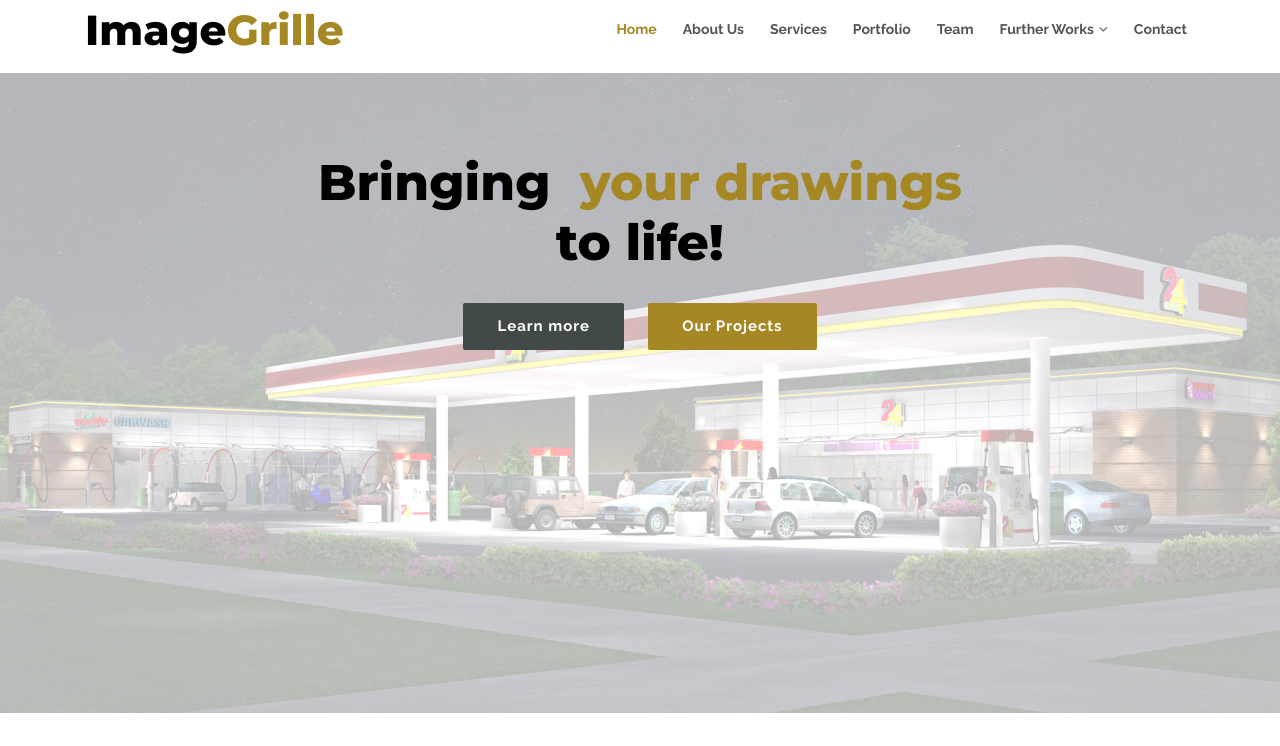
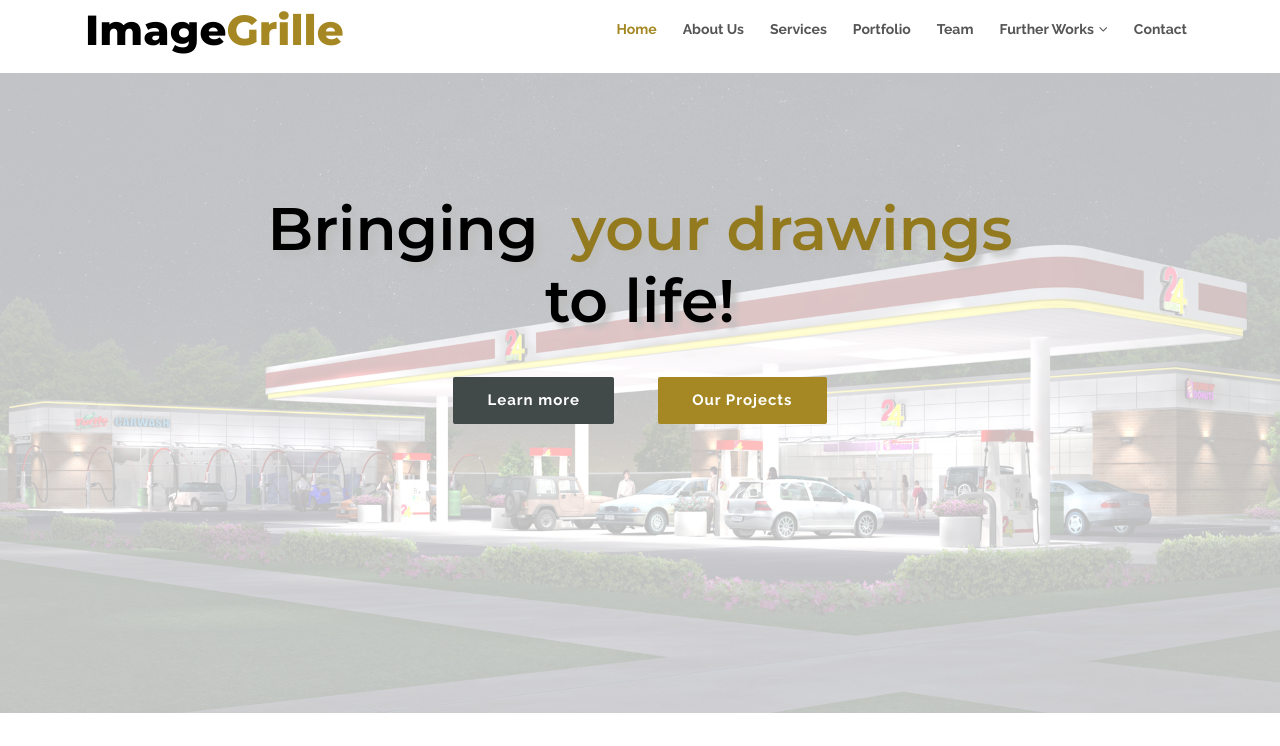
Before and after one commit to radfre/ImageGrille, a plain HTML site: page index.html in a window 1280 px wide. Shown: the part 54-800 px from the top of the page. Drawn offline with nearby package versions, Linux system fonts and the light colour scheme; files whose address does not match are found by name.

Commit message:
finalized soem desing"

```diff
--- a/assets/css/style.css
+++ b/assets/css/style.css
@@ -71,6 +71,7 @@ h1, h2, h3, h4, h5, h6 {
         bottom: 15px;
     }
 }
+
 /*--------------------------------------------------------------
 # Top Bar
 --------------------------------------------------------------*/
@@ -117,6 +118,7 @@ h1, h2, h3, h4, h5, h6 {
 #topbar .social-links a:first-child {
     border-left: 0;
 }
+
 /*--------------------------------------------------------------
 # Header
 --------------------------------------------------------------*/
@@ -158,9 +160,11 @@ h1, h2, h3, h4, h5, h6 {
         padding: 20px 0;
         height: 74px;
     }
+
     #header #logo h1 {
         font-size: 34px;
     }
+
     #header #logo img {
         max-height: 40px;
     }
@@ -191,14 +195,15 @@ h1, h2, h3, h4, h5, h6 {
 
 
 #intro .intro-content h2 {
-  margin-top: 10vh;
+    margin-top: 15vh;
     color: #000;
-  font-size: 50px;
-  font-weight: 700;
+    font-size: 60px;
+    font-weight: 600;
+    text-shadow: silver 0.1em 0.1em 0.1em;
 }
 
 #intro .intro-content h2 span {
-  color: #a58823;
+    color: #947a1f;
 }
 
 
@@ -207,6 +212,7 @@ h1, h2, h3, h4, h5, h6 {
         font-size: 34px;
     }
 }
+
 #intro .intro-content .btn-get-started,
 #intro .intro-content .btn-projects {
     font-family: "Raleway", sans-serif;
@@ -217,7 +223,7 @@ h1, h2, h3, h4, h5, h6 {
     padding: 10px 32px;
     border-radius: 2px;
     transition: 0.5s;
-  margin: 10px;
+    margin: 20px;
     color: #fff;
 }
 
@@ -247,7 +253,7 @@ h1, h2, h3, h4, h5, h6 {
 
 #intro #intro-carousel::before {
     content: '';
-  background-color: rgba(255, 255, 255, 0.7);
+    background-color: rgba(255, 255, 255, 0.75);
     position: absolute;
     height: 100%;
     width: 100%;
@@ -549,12 +555,12 @@ body.mobile-nav-active #mobile-nav-toggle {
     padding: 30px 0;
 }
 
-#about  .owl-dots {
+#about .owl-dots {
     margin-top: 5px;
     text-align: center;
 }
 
-#about  .owl-dot {
+#about .owl-dot {
     display: inline-block;
     margin: 0 5px;
     width: 12px;
@@ -600,6 +606,7 @@ body.mobile-nav-active #mobile-nav-toggle {
 #about .content ul li {
     padding-bottom: 10px;
 }
+
 /* Services Section
 --------------------------------*/
 
@@ -668,11 +675,13 @@ body.mobile-nav-active #mobile-nav-toggle {
     #services .box .box {
         margin-bottom: 20px;
     }
+
     #services .box .icon {
         float: none;
         text-align: center;
         padding-bottom: 15px;
     }
+
     #services .box h4, #services .box p {
         margin-left: 0;
         text-align: center;
@@ -781,6 +790,7 @@ body.mobile-nav-active #mobile-nav-toggle {
     display: flex;
     flex-wrap: wrap;
 }
+
 #portfolio .box {
     padding: 40px;
     margin-bottom: 40px;
@@ -796,7 +806,7 @@ body.mobile-nav-active #mobile-nav-toggle {
     -moz-transform: translateY(-10px);
 }
 
-#portfolio .box h4{
+#portfolio .box h4 {
     color: #a58823;
     font-weight: 700;
 }
@@ -836,12 +846,14 @@ body.mobile-nav-active #mobile-nav-toggle {
         text-align: center;
     }
 }
+
 /* Testimonials Section
 --------------------------------*/
 #testimonials {
     padding: 30px 0;
 }
-#testimonials  .box {
+
+#testimonials .box {
     padding: 40px;
     margin-bottom: 40px;
     box-shadow: 10px 10px 15px rgba(73, 78, 92, 0.1);
@@ -849,7 +861,7 @@ body.mobile-nav-active #mobile-nav-toggle {
     transition: 0.4s;
 }
 
-#testimonials  .box:hover {
+#testimonials .box:hover {
     box-shadow: 0px 0px 30px rgba(73, 78, 92, 0.15);
     transform: translateY(-10px);
     -webkit-transform: translateY(-10px);
@@ -874,7 +886,6 @@ body.mobile-nav-active #mobile-nav-toggle {
     color: #999;
     margin: 0;
 }
-
 
 
 #testimonials .testimonial-item .quote-sign-left {
@@ -991,6 +1002,7 @@ body.mobile-nav-active #mobile-nav-toggle {
         justify-content: flex-end;
     }
 }
+
 #call-to-action .cta-btn {
     font-family: "Montserrat", sans-serif;
     font-weight: 700;
@@ -1004,6 +1016,7 @@ body.mobile-nav-active #mobile-nav-toggle {
     border: 3px solid #fff;
     color: #fff;
 }
+
 #call-to-action .cta-btn:hover {
     background: #a58823;
     border: 3px solid #a58823;
--- a/index.html
+++ b/index.html
@@ -737,7 +737,7 @@
                     <div class="contact-email">
                         <i class="ion-ios-email-outline"></i>
                         <h3>Email</h3>
-                        <p><a href="mailto:info@example.com">sale@imagegrille.com</a></p>
+                        <p><a href="mailto:info@example.com">office@imagegrille.com</a></p>
                     </div>
                 </div>
 
```
Lines whose indentation alone changed are shown as unchanged.
